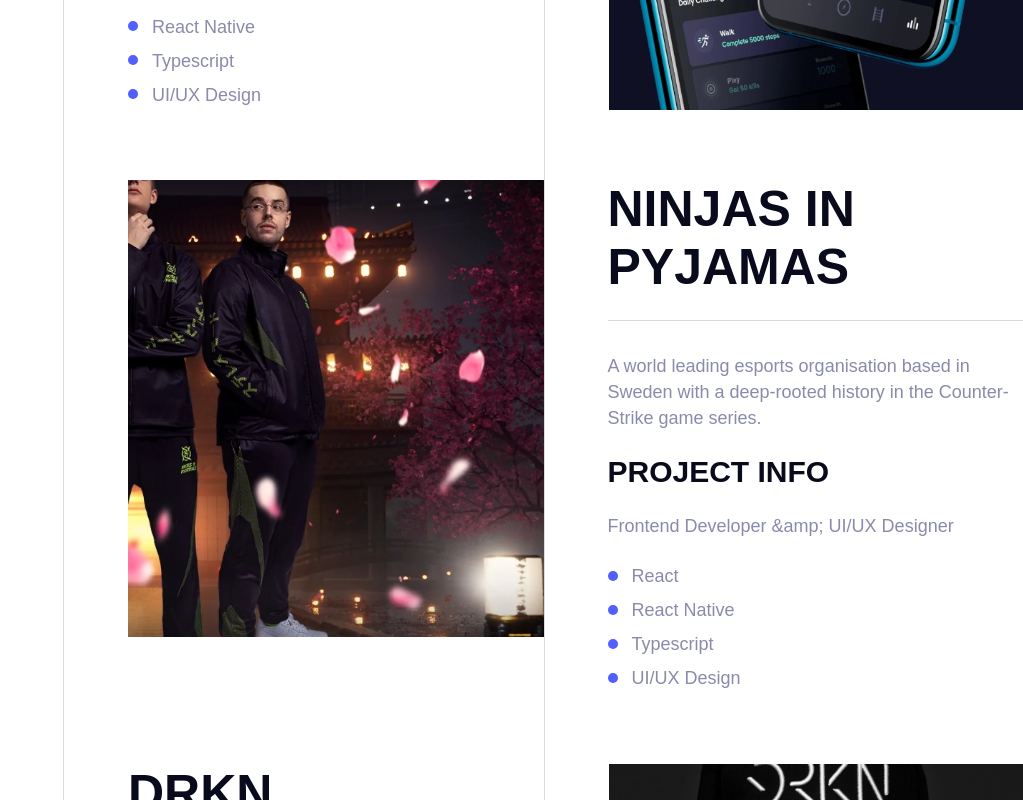
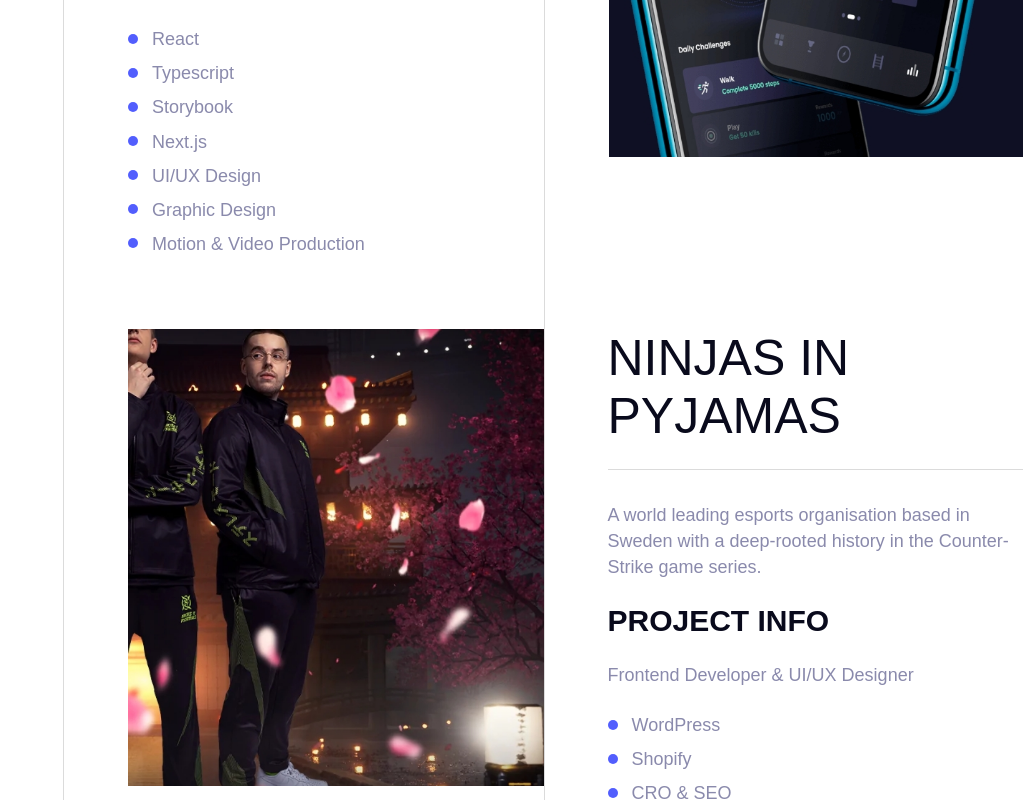
Before and after one commit to uixmat/uixmat-website, a Next.js app: page / in a window 1280 px wide. Shown: the part 4060-4860 px from the top of the page, without its empty margins (257-1280 px from the left). Built offline with nearby package versions, Linux system fonts and the light colour scheme; no server answers; a web font is replaced by a local one; what react-locomotive-scroll would draw is missing.

Commit message:
Improved projects

```diff
--- a/src/components/Experience.module.scss
+++ b/src/components/Experience.module.scss
@@ -95,6 +95,16 @@
         padding: 0 0 1.5rem 0;
         font-size: 50px;
         border-bottom: 1px solid #dbdbdb;
+        perspective: 1000px;
+        div.parent {
+          display: inline-block;
+          perspective: 1000px;
+          font-family: inherit;
+          div {
+            display: inline-block;
+            font-family: inherit;
+          }
+        }
       }
       h4 {
         margin: 0 0 1.5rem 0;
--- a/src/components/common/Project.tsx
+++ b/src/components/common/Project.tsx
@@ -1,3 +1,5 @@
+import { useRef, useEffect } from 'react'
+import { motion, useAnimation, useInView } from 'framer-motion'
 import Image from 'next/image'
 import { Project } from '../../models'
 import { cursorHandlerAdd, cursorHandlerRemove } from '../../utility/util'
@@ -9,6 +11,38 @@
 
 const Project = ({ project }: Props) => {
   const { id, url, name, description, info, image } = project
+  const ref = useRef(null)
+  const heading3d = useAnimation()
+  const isInView = useInView(ref, { margin: '80px 0px 0px 0px' })
+
+  const rotateIn = {
+    hidden: {
+      opacity: 0,
+      rotateX: -90,
+      transition: {
+        duration: 0.6,
+        ease: 'easeInOut',
+      },
+    },
+    visible: {
+      opacity: 1,
+      rotateX: 0,
+      transition: {
+        duration: 0.8,
+        ease: 'easeInOut',
+      },
+    },
+  }
+
+  useEffect(() => {
+    if (isInView) {
+      heading3d.start('visible')
+    }
+    if (!isInView) {
+      heading3d.start('hidden')
+    }
+  }, [heading3d, isInView])
+
   return (
     <a
       href={url}
@@ -18,23 +52,27 @@
       onMouseEnter={() => cursorHandlerAdd('project')}
       onMouseLeave={() => cursorHandlerRemove('project')}
       key={id}
+      ref={ref}
     >
       <div className={styles.projectInfo}>
-        <h3>{name}</h3>
-        <p>{description}</p>
+        <h3>
+          <div className={styles.parent}>
+            <motion.div
+              initial="hidden"
+              animate={heading3d}
+              variants={rotateIn}
+            >
+              {name}
+            </motion.div>
+          </div>
+        </h3>
+        <p dangerouslySetInnerHTML={{ __html: description }}></p>
         <h4>Project info</h4>
-        <p>{info}</p>
-        <ul>
-          <li>React</li>
-          <li>React Native</li>
-          <li>Typescript</li>
-          <li>UI/UX Design</li>
-        </ul>
+        <div dangerouslySetInnerHTML={{ __html: info }}></div>
       </div>
       <div className={styles.projectArtwork}>
         <div className={styles.artwork}>
           <Image
-            // src="/images/project-kolex.jpg"
             src={image}
             data-scroll
             data-scroll-speed="-1"
--- a/src/utility/projects.ts
+++ b/src/utility/projects.ts
@@ -4,7 +4,13 @@
     url: 'https://kolex.gg',
     name: 'Kolex',
     description: 'Kolex Collectibles is the worlds first esport and influencer NFT trading cards platform.',
-    info: 'Frontend Developer & UI/UX Designer',
+    info: `<p>Frontend Developer &amp; UI/UX Designer</p>
+    <ul>
+      <li>React</li>
+      <li>React Native</li>
+      <li>Typescript</li>
+      <li>UI/UX Design</li>
+    </ul>`,
     image: '/images/project-kolex.jpg',
   },
   {
@@ -12,7 +18,15 @@
     url: 'https://skybox.gg',
     name: 'Skybox',
     description: 'Skybox is a combination of 3D Analysis and advanced Web Analysis tools for Esports.',
-    info: 'Frontend Developer &amp; UI/UX Designer',
+    info: `<p>Frontend Developer &amp; UI/UX Designer</p>
+    <ul>
+      <li>React</li>
+      <li>Typescript</li>
+      <li>Next.js</li>
+      <li>UI/UX Design</li>
+      <li>Graphic Design</li>
+      <li>Motion &amp; Video Production</li>
+    </ul>`,
     image: '/images/project-skybox.jpg',
   },
   {
@@ -20,7 +34,16 @@
     url: 'https://flytro.com',
     name: 'Flytro',
     description: 'Flytro was a personal concept project. A performance &amp; wellbeing app for esports teams and gamers.',
-    info: 'Frontend Developer &amp; UI/UX Designer',
+    info: `<p>Frontend Developer &amp; UI/UX Designer</p>
+    <ul>
+      <li>React</li>
+      <li>Typescript</li>
+      <li>Storybook</li>
+      <li>Next.js</li>
+      <li>UI/UX Design</li>
+      <li>Graphic Design</li>
+      <li>Motion &amp; Video Production</li>
+    </ul>`,
     image: '/images/project-flytro.jpg',
   },
   {
@@ -28,7 +51,15 @@
     url: 'https://nip.gl',
     name: 'Ninjas in Pyjamas',
     description: 'A world leading esports organisation based in Sweden with a deep-rooted history in the Counter-Strike game series.',
-    info: 'Frontend Developer &amp; UI/UX Designer',
+    info: `<p>Frontend Developer &amp; UI/UX Designer</p>
+    <ul>
+      <li>WordPress</li>
+      <li>Shopify</li>
+      <li>CRO &amp; SEO</li>
+      <li>UI/UX Design</li>
+      <li>Graphic Design</li>
+      <li>Motion &amp; Video Production</li>
+    </ul>`,
     image: '/images/project-nip.jpg',
   },
   {
@@ -36,7 +67,13 @@
     url: 'https://drkn.com',
     name: 'DRKN',
     description: 'Founded in 2015, DRKN bridged the world of fashion through streetwear and gaming.',
-    info: 'Frontend Developer &amp; UI/UX Designer',
+    info: `<p>Frontend Developer &amp; UI/UX Designer</p>
+    <ul>
+      <li>Shopify</li>
+      <li>UI/UX Design</li>
+      <li>Graphic Design</li>
+      <li>CRO &amp; SEO</li>
+    </ul>`,
     image: '/images/project-drkn.jpg',
   },
 ]
```
